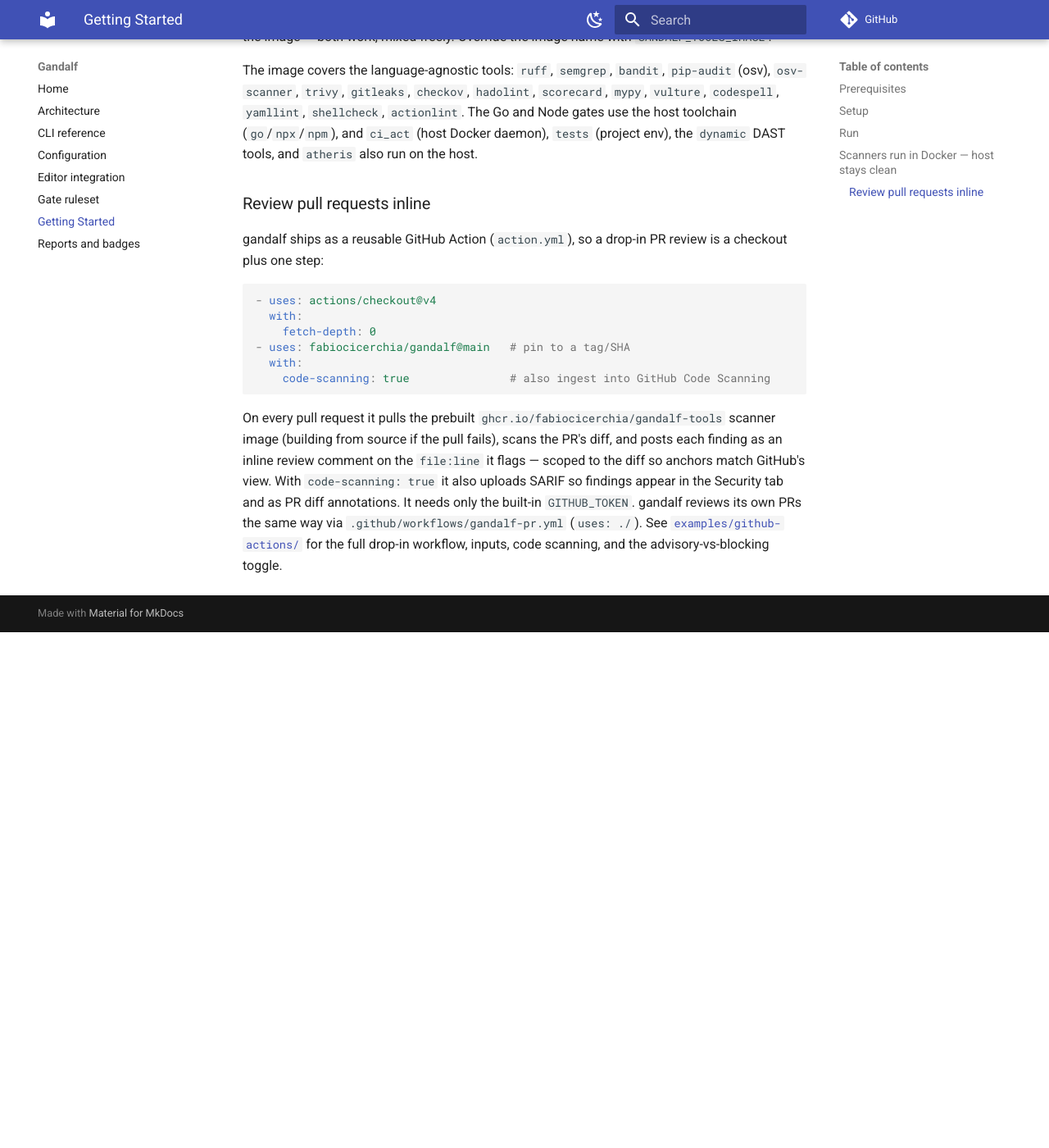
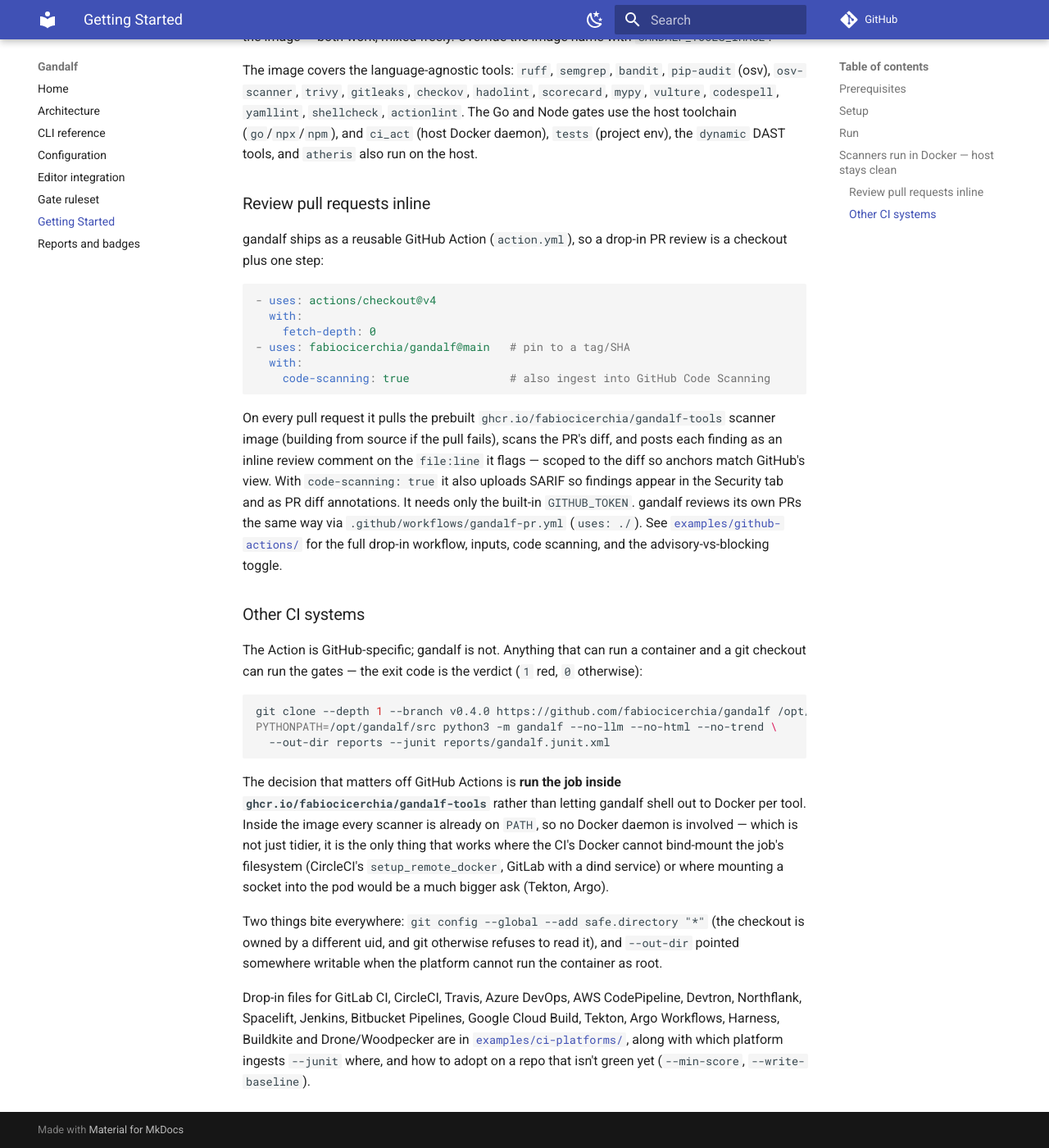
Before and after one commit to fabiocicerchia/gandalf, an MkDocs documentation site: the page built from docs/getting-started.md, in a window 1280 px wide and 1400 px high, scrolled down 1257 px. Shown: the whole window at 82% size. Built offline with MkDocs 1.6.1 and Material for MkDocs 9.7.7, drawn with Linux system fonts in a browser that asks for light colours; comment, search, counter and statistics services are not loaded; before the commit the page ends 2028 px from its top, so only the background shows below that.

Commit message:
docs(examples): add drop-in configs for 16 non-GitHub CI systems (#44)
gandalf is pure-stdlib Python that scans a git checkout and returns the verdict
as an exit code, so it runs anywhere — but the scanner tools are the catch, and
the obvious arrangement is the broken one. gandalf shells out to `docker run -v
<worktree>:/src gandalf-tools` when a binary is missing from PATH, and on
CircleCI's setup_remote_docker or GitLab with a dind service that mount
resolves against the *daemon's* filesystem: the scan sees an empty tree and
everything passes, silently.

So fifteen of the sixteen files run the job inside
ghcr.io/fabiocicerchia/gandalf-tools instead, where every scanner is already on
PATH and no daemon is involved. Travis is the exception — it runs jobs on the
VM rather than an image you choose, so there gandalf drives the image itself.

examples/ci-platforms/ carries one file per platform: GitLab CI, CircleCI,
Travis, Azure DevOps, AWS CodePipeline, Devtron, Northflank, Spacelift,
Jenkins, Bitbucket Pipelines, Google Cloud Build, Tekton, Argo Workflows,
Harness, Buildkite and Drone/Woodpecker. Its README covers the two things that
bite everywhere (git's dubious-ownership refusal, and reports written by a uid
that doesn't own the checkout), which platform ingests --junit where now that
inline comments and SARIF aren't available, why every file sets
GANDALF_LLM_RETRIES=0, and how to adopt on a repo that isn't green yet.


Claude-Session: https://claude.ai/code/session_018jzWLxX4cn5SP6cokuG19s

Co-authored-by: Claude <noreply@anthropic.com>

````diff
--- a/docs/getting-started.md
+++ b/docs/getting-started.md
@@ -83,3 +83,35 @@ annotations. It needs only the built-in `GITHUB_TOKEN`. gandalf reviews its own
 PRs the same way via `.github/workflows/gandalf-pr.yml` (`uses: ./`). See
 [`examples/github-actions/`](../examples/github-actions/README.md) for the full
 drop-in workflow, inputs, code scanning, and the advisory-vs-blocking toggle.
+
+### Other CI systems
+
+The Action is GitHub-specific; gandalf is not. Anything that can run a
+container and a git checkout can run the gates — the exit code is the verdict
+(`1` red, `0` otherwise):
+
+```sh
+git clone --depth 1 --branch v0.4.0 https://github.com/fabiocicerchia/gandalf /opt/gandalf
+PYTHONPATH=/opt/gandalf/src python3 -m gandalf --no-llm --no-html --no-trend \
+  --out-dir reports --junit reports/gandalf.junit.xml
+```
+
+The decision that matters off GitHub Actions is **run the job inside
+`ghcr.io/fabiocicerchia/gandalf-tools`** rather than letting gandalf shell out
+to Docker per tool. Inside the image every scanner is already on `PATH`, so no
+Docker daemon is involved — which is not just tidier, it is the only thing that
+works where the CI's Docker cannot bind-mount the job's filesystem (CircleCI's
+`setup_remote_docker`, GitLab with a dind service) or where mounting a socket
+into the pod would be a much bigger ask (Tekton, Argo).
+
+Two things bite everywhere: `git config --global --add safe.directory "*"`
+(the checkout is owned by a different uid, and git otherwise refuses to read
+it), and `--out-dir` pointed somewhere writable when the platform cannot run
+the container as root.
+
+Drop-in files for GitLab CI, CircleCI, Travis, Azure DevOps, AWS CodePipeline,
+Devtron, Northflank, Spacelift, Jenkins, Bitbucket Pipelines, Google Cloud
+Build, Tekton, Argo Workflows, Harness, Buildkite and Drone/Woodpecker are in
+[`examples/ci-platforms/`](../examples/ci-platforms/README.md), along with which
+platform ingests `--junit` where, and how to adopt on a repo that isn't green
+yet (`--min-score`, `--write-baseline`).
````
Also changed, not shown: examples/README.md (+4 -0 lines), examples/ci-platforms/README.md (added, +195 -0 lines), 16 other files.
